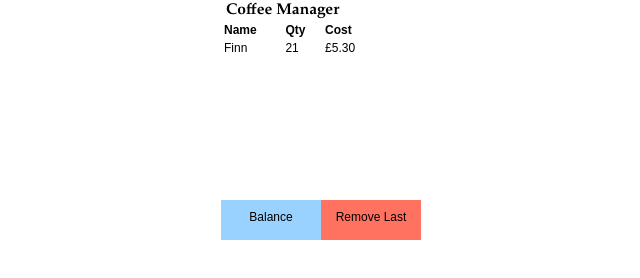
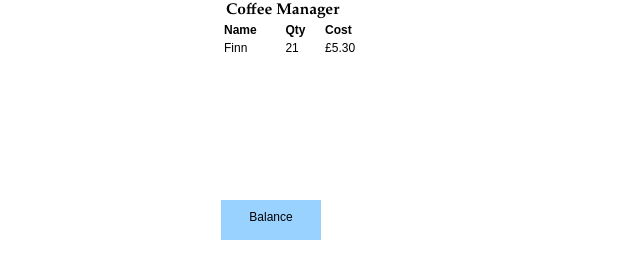
Before and after one commit to fbacall/coffee-manager, a plain HTML site: page client/index.html in a window 1280 px wide. Shown: the whole page, without its empty margins (259-899 px from the left). Drawn offline with nearby package versions, Linux system fonts and the light colour scheme.

Commit message:
Hid non-functional remove button

```diff
--- a/client/index.html
+++ b/client/index.html
@@ -29,7 +29,7 @@
     <div id="chart"></div>
     <div id="buttons">
         <div id="check-button" class="button">Balance</div>
-        <div id="remove-button" class="button">Remove Last</div>
+        <!--Not implemented <div id="remove-button" class="button">Remove Last</div>-->
     </div>
 </div>
 
```
